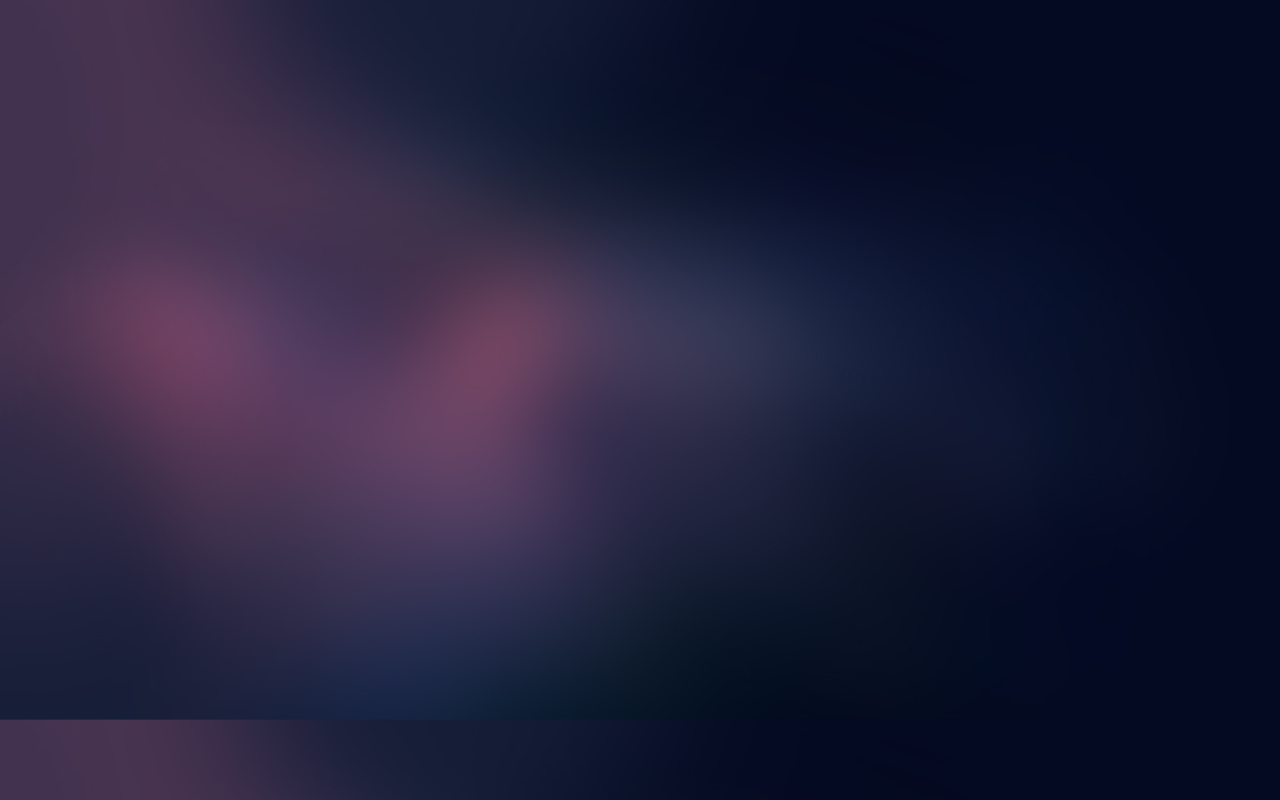
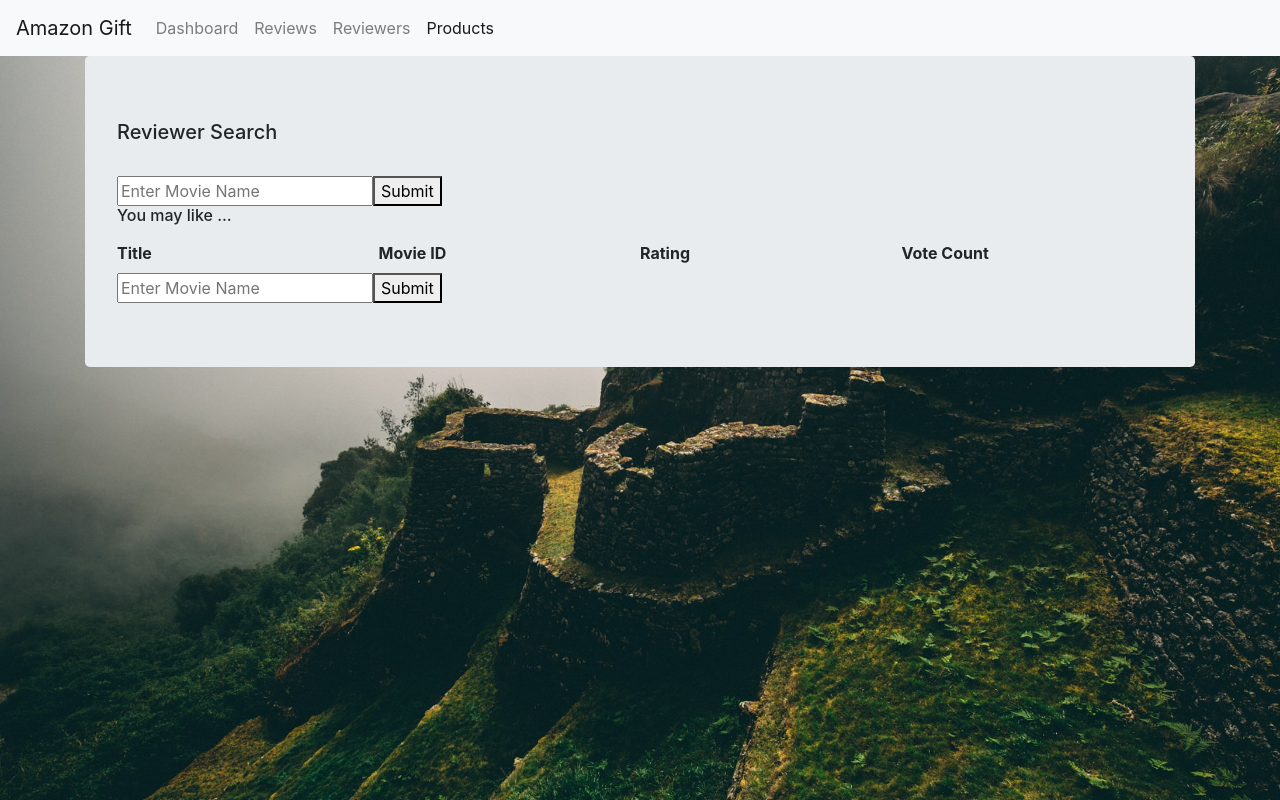
Before and after one commit to rudolph-the-red-nose-reindeer/cis550app, a React app in the folder webapp/client/: page /products in a window 1280 px wide. Built offline with nearby package versions, Linux system fonts and the light colour scheme.

Commit message:
created a proper skeleton for the web app with a new background

```diff
--- a/webapp/client/public/index.html
+++ b/webapp/client/public/index.html
@@ -27,7 +27,7 @@
     <link rel="stylesheet" href="https://stackpath.bootstrapcdn.com/bootstrap/4.2.1/css/bootstrap.min.css" integrity="sha384-GJzZqFGwb1QTTN6wy59ffF1BuGJpLSa9DkKMp0DgiMDm4iYMj70gZWKYbI706tWS" crossorigin="anonymous">
     <title>CIS550 HW2</title>
   </head>
-  <body background="bg.jpg" style="background-size: 100%;">
+  <body background="cg.jpg" style="background-size: 100%;">
     <noscript>You need to enable JavaScript to run this app.</noscript>
     <div id="root"></div>
     <!--
--- a/webapp/client/src/components/App.js
+++ b/webapp/client/src/components/App.js
@@ -5,8 +5,9 @@ import {
 	Switch
 } from 'react-router-dom';
 import Dashboard from './Dashboard';
-import Recommendations from './Recommendations';
-import BestGenres from './BestGenres';
+import Reviews from './Reviews';
+import Products from './Products';
+import Reviewers from './Reviewers';
 
 export default class App extends React.Component {
 
@@ -30,15 +31,22 @@ export default class App extends React.Component {
 							)}
 						/>
 						<Route
-							path="/recommendations"
+							exact
+							path="/reviews"
 							render={() => (
-								<Recommendations />
+								<Reviews />
 							)}
 						/>
 						<Route
-							path="/bestgenres"
+							path="/reviewers"
 							render={() => (
-								<BestGenres />
+								<Reviewers />
+							)}
+						/>
+						<Route
+							path="/products"
+							render={() => (
+								<Products />
 							)}
 						/>
 					</Switch>
--- a/webapp/client/src/components/PageNavbar.js
+++ b/webapp/client/src/components/PageNavbar.js
@@ -11,7 +11,7 @@ export default class PageNavbar extends React.Component {
 	}
 
 	componentDidMount() {
-		const pageList = ['dashboard', 'recommendations', 'bestgenres'];
+		const pageList = ['dashboard', 'reviews', 'reviewers', 'products'];
 
 		let navbarDivs = pageList.map((page, i) => {
 			if (this.props.active === page) {
@@ -31,7 +31,7 @@ export default class PageNavbar extends React.Component {
 		return (
 			<div className="PageNavbar">
 				<nav className="navbar navbar-expand-lg navbar-light bg-light">
-			      <span className="navbar-brand center">CIS550 HW2</span>
+			      <span className="navbar-brand center">Amazon Gift</span>
 			      <div className="collapse navbar-collapse" id="navbarNavAltMarkup">
 			        <div className="navbar-nav">
 			        {this.state.navDivs}
--- /dev/null
+++ b/webapp/client/src/components/Products.js
@@ -0,0 +1,98 @@
+import React from 'react';
+import PageNavbar from './PageNavbar';
+import RecommendationsRow from './RecommendationsRow';
+import '../style/Recommendations.css';
+import 'bootstrap/dist/css/bootstrap.min.css';
+
+export default class Products extends React.Component {
+	constructor(props) {
+		super(props);
+
+		// State maintained by this React component is the selected movie name,
+		// and the list of recommended movies.
+		this.state = {
+			movieName: "",
+			recMovies: []
+		}
+
+		this.handleMovieNameChange = this.handleMovieNameChange.bind(this);
+		this.submitMovie = this.submitMovie.bind(this);
+	}
+
+	handleMovieNameChange(e) {
+		this.setState({
+			movieName: e.target.value
+		});
+	}
+
+	/* ---- Q2 (Recommendations) ---- */
+	// Hint: Name of movie submitted is contained in `this.state.movieName`.
+	submitMovie() {
+		// Send an HTTP request to the server.
+    fetch("http://localhost:8081/recommendations/"+ this.state.movieName,
+    {
+      method: 'GET' // The type of HTTP request.
+    }).then(res => {
+      // Convert the response data to a JSON.
+      return res.json();
+    }, err => {
+      // Print the error if there is one.
+      console.log(err);
+    }).then(recList => {
+      if (!recList) return;
+
+      // Map each genreObj in genreList to an HTML element:
+      // A button which triggers the showMovies function for each genre.
+      let recDivs = recList.map((recObj, i) =>
+      <RecommendationsRow  title={recObj.title} id={recObj.id} rating={recObj.rating} vote_count={recObj.vote_count} />
+      );
+
+
+
+      // Set the state of the genres list to the value returned by the HTTP response from the server.
+      this.setState({
+        recMovies: recDivs
+      });
+    }, err => {
+      // Print the error if there is one.
+      console.log(err);
+    });
+	}
+
+
+	render() {
+
+		return (
+			<div className="Products">
+				<PageNavbar active="products" />
+
+			    <div className="container recommendations-container">
+			    	<div className="jumbotron">
+			    		<div className="h5">Reviewer Search</div>
+			    		<br></br>
+			    		<div className="input-container">
+			    			<input type='text' placeholder="Enter Movie Name" value={this.state.movieName} onChange={this.handleMovieNameChange} id="movieName" className="movie-input"/>
+			    			<button id="submitMovieBtn" className="submit-btn" onClick={this.submitMovie}>Submit</button>
+			    		</div>
+			    		<div className="header-container">
+			    			<div className="h6">You may like ...</div>
+			    			<div className="headers">
+			    				<div className="header"><strong>Title</strong></div>
+			    				<div className="header"><strong>Movie ID</strong></div>
+					            <div className="header"><strong>Rating</strong></div>
+					            <div className="header"><strong>Vote Count</strong></div>
+			    			</div>
+			    		</div>
+			    		<div className="results-container" id="results">
+			    			{this.state.recMovies}
+			    		</div>
+						<div className="input-container">
+			    			<input type='text' placeholder="Enter Movie Name" value={this.state.movieName} onChange={this.handleMovieNameChange} id="movieName" className="movie-input"/>
+			    			<button id="submitMovieBtn" className="submit-btn" onClick={this.submitMovie}>Submit</button>
+			    		</div>
+			    	</div>
+			    </div>
+		    </div>
+		);
+	}
+}
--- /dev/null
+++ b/webapp/client/src/components/Reviewers.js
@@ -0,0 +1,98 @@
+import React from 'react';
+import PageNavbar from './PageNavbar';
+import RecommendationsRow from './RecommendationsRow';
+import '../style/Recommendations.css';
+import 'bootstrap/dist/css/bootstrap.min.css';
+
+export default class Reviewers extends React.Component {
+	constructor(props) {
+		super(props);
+
+		// State maintained by this React component is the selected movie name,
+		// and the list of recommended movies.
+		this.state = {
+			movieName: "",
+			recMovies: []
+		}
+
+		this.handleMovieNameChange = this.handleMovieNameChange.bind(this);
+		this.submitMovie = this.submitMovie.bind(this);
+	}
+
+	handleMovieNameChange(e) {
+		this.setState({
+			movieName: e.target.value
+		});
+	}
+
+	/* ---- Q2 (Recommendations) ---- */
+	// Hint: Name of movie submitted is contained in `this.state.movieName`.
+	submitMovie() {
+		// Send an HTTP request to the server.
+    fetch("http://localhost:8081/recommendations/"+ this.state.movieName,
+    {
+      method: 'GET' // The type of HTTP request.
+    }).then(res => {
+      // Convert the response data to a JSON.
+      return res.json();
+    }, err => {
+      // Print the error if there is one.
+      console.log(err);
+    }).then(recList => {
+      if (!recList) return;
+
+      // Map each genreObj in genreList to an HTML element:
+      // A button which triggers the showMovies function for each genre.
+      let recDivs = recList.map((recObj, i) =>
+      <RecommendationsRow  title={recObj.title} id={recObj.id} rating={recObj.rating} vote_count={recObj.vote_count} />
+      );
+
+
+
+      // Set the state of the genres list to the value returned by the HTTP response from the server.
+      this.setState({
+        recMovies: recDivs
+      });
+    }, err => {
+      // Print the error if there is one.
+      console.log(err);
+    });
+	}
+
+
+	render() {
+
+		return (
+			<div className="Reviewers">
+				<PageNavbar active="reviewers" />
+
+			    <div className="container recommendations-container">
+			    	<div className="jumbotron">
+			    		<div className="h5">Reviewer Search</div>
+			    		<br></br>
+			    		<div className="input-container">
+			    			<input type='text' placeholder="Enter Movie Name" value={this.state.movieName} onChange={this.handleMovieNameChange} id="movieName" className="movie-input"/>
+			    			<button id="submitMovieBtn" className="submit-btn" onClick={this.submitMovie}>Submit</button>
+			    		</div>
+			    		<div className="header-container">
+			    			<div className="h6">You may like ...</div>
+			    			<div className="headers">
+			    				<div className="header"><strong>Title</strong></div>
+			    				<div className="header"><strong>Movie ID</strong></div>
+					            <div className="header"><strong>Rating</strong></div>
+					            <div className="header"><strong>Vote Count</strong></div>
+			    			</div>
+			    		</div>
+			    		<div className="results-container" id="results">
+			    			{this.state.recMovies}
+			    		</div>
+						<div className="input-container">
+			    			<input type='text' placeholder="Enter Movie Name" value={this.state.movieName} onChange={this.handleMovieNameChange} id="movieName" className="movie-input"/>
+			    			<button id="submitMovieBtn" className="submit-btn" onClick={this.submitMovie}>Submit</button>
+			    		</div>
+			    	</div>
+			    </div>
+		    </div>
+		);
+	}
+}
--- /dev/null
+++ b/webapp/client/src/components/Reviews.js
@@ -0,0 +1,98 @@
+import React from 'react';
+import PageNavbar from './PageNavbar';
+import RecommendationsRow from './RecommendationsRow';
+import '../style/Recommendations.css';
+import 'bootstrap/dist/css/bootstrap.min.css';
+
+export default class Reviews extends React.Component {
+	constructor(props) {
+		super(props);
+
+		// State maintained by this React component is the selected movie name,
+		// and the list of recommended movies.
+		this.state = {
+			movieName: "",
+			recMovies: []
+		}
+
+		this.handleMovieNameChange = this.handleMovieNameChange.bind(this);
+		this.submitMovie = this.submitMovie.bind(this);
+	}
+
+	handleMovieNameChange(e) {
+		this.setState({
+			movieName: e.target.value
+		});
+	}
+
+	/* ---- Q2 (Recommendations) ---- */
+	// Hint: Name of movie submitted is contained in `this.state.movieName`.
+	submitMovie() {
+		// Send an HTTP request to the server.
+    fetch("http://localhost:8081/recommendations/"+ this.state.movieName,
+    {
+      method: 'GET' // The type of HTTP request.
+    }).then(res => {
+      // Convert the response data to a JSON.
+      return res.json();
+    }, err => {
+      // Print the error if there is one.
+      console.log(err);
+    }).then(recList => {
+      if (!recList) return;
+
+      // Map each genreObj in genreList to an HTML element:
+      // A button which triggers the showMovies function for each genre.
+      let recDivs = recList.map((recObj, i) =>
+      <RecommendationsRow  title={recObj.title} id={recObj.id} rating={recObj.rating} vote_count={recObj.vote_count} />
+      );
+
+
+
+      // Set the state of the genres list to the value returned by the HTTP response from the server.
+      this.setState({
+        recMovies: recDivs
+      });
+    }, err => {
+      // Print the error if there is one.
+      console.log(err);
+    });
+	}
+
+
+	render() {
+
+		return (
+			<div className="Reviews">
+				<PageNavbar active="reviews" />
+
+			    <div className="container recommendations-container">
+			    	<div className="jumbotron">
+			    		<div className="h5">Reviewer Search</div>
+			    		<br></br>
+			    		<div className="input-container">
+			    			<input type='text' placeholder="Enter Movie Name" value={this.state.movieName} onChange={this.handleMovieNameChange} id="movieName" className="movie-input"/>
+			    			<button id="submitMovieBtn" className="submit-btn" onClick={this.submitMovie}>Submit</button>
+			    		</div>
+			    		<div className="header-container">
+			    			<div className="h6">You may like ...</div>
+			    			<div className="headers">
+			    				<div className="header"><strong>Title</strong></div>
+			    				<div className="header"><strong>Movie ID</strong></div>
+					            <div className="header"><strong>Rating</strong></div>
+					            <div className="header"><strong>Vote Count</strong></div>
+			    			</div>
+			    		</div>
+			    		<div className="results-container" id="results">
+			    			{this.state.recMovies}
+			    		</div>
+						<div className="input-container">
+			    			<input type='text' placeholder="Enter Movie Name" value={this.state.movieName} onChange={this.handleMovieNameChange} id="movieName" className="movie-input"/>
+			    			<button id="submitMovieBtn" className="submit-btn" onClick={this.submitMovie}>Submit</button>
+			    		</div>
+			    	</div>
+			    </div>
+		    </div>
+		);
+	}
+}
```
Also changed, not shown: webapp/client/src/components/Recommendations.js (+6 -2 lines), webapp/client/public/am.jpg (added), webapp/client/public/cg.jpg (added).
